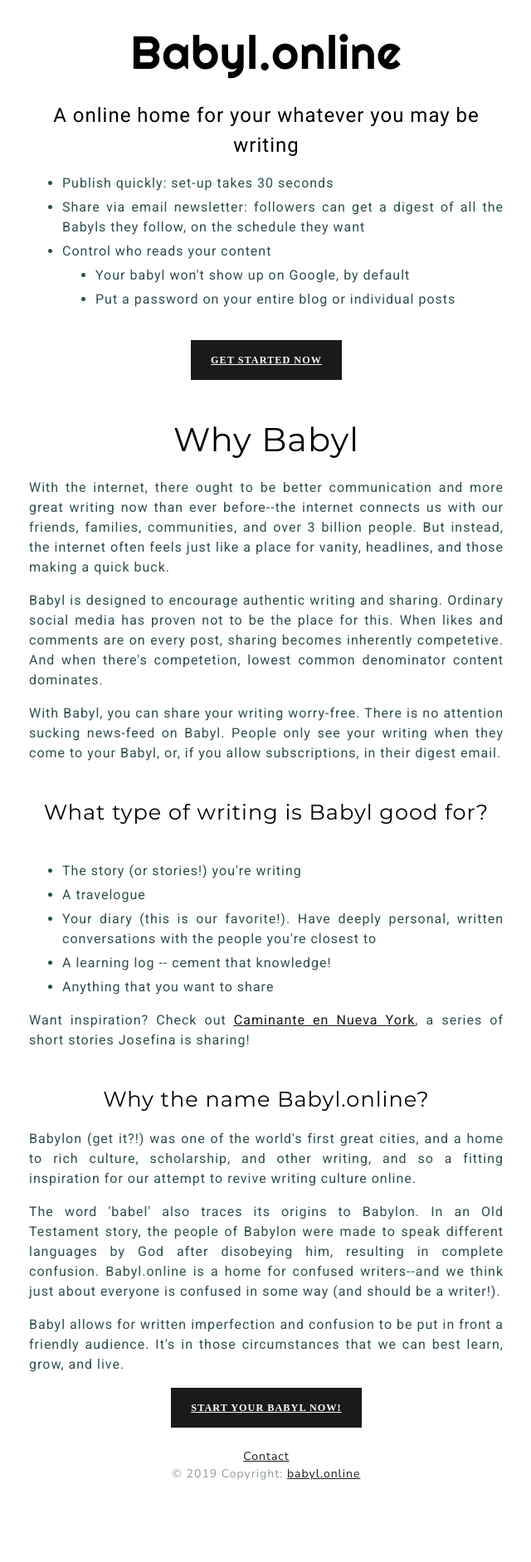
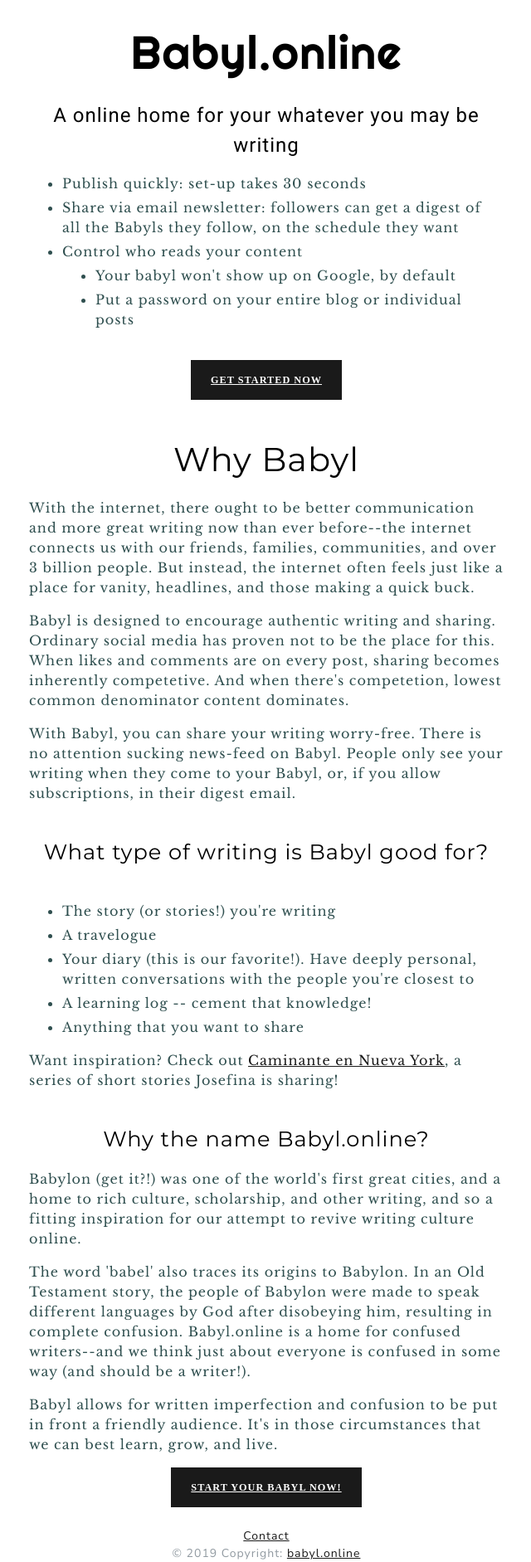
Before and after one commit to lmeier/babyl, a Django app: page / in a window 1280 px wide. Shown: the part 102-1985 px from the top of the page at 83% size, without its empty margins (319-959 px from the left). Before the commit the page ends 1886 px from the top, so only its background shows below. Run offline with Django 3.2, Linux system fonts and the light colour scheme; some libraries are stand-ins or nearby versions; some web fonts are replaced.

Commit message:
change to baskerville

```diff
--- a/static/css/custom.css
+++ b/static/css/custom.css
@@ -98,8 +98,8 @@
 .homebodytext {
   font-size: 1rem;
   color: darkslategrey;
-  font-family: "Roboto", sans-serif;
-  text-align: justify;
+  font-family: 'Libre Baskerville', serif;
+  text-align: left;
 }
 
 .bodytext {
--- a/templates/base.html
+++ b/templates/base.html
@@ -10,6 +10,7 @@
         <link href="https://fonts.googleapis.com/css?family=Montserrat|Roboto&display=swap" rel="stylesheet">
         <link href="https://fonts.googleapis.com/css?family=B612|Montserrat:500|Roboto&display=swap" rel="stylesheet">
         <link href="https://fonts.googleapis.com/css?family=Hepta+Slab&display=swap" rel="stylesheet">
+        <link href="https://fonts.googleapis.com/css?family=Libre+Baskerville&display=swap" rel="stylesheet">
         <link rel="stylesheet" href="https://cdn.jsdelivr.net/simplemde/latest/simplemde.min.css">
         <link rel="stylesheet" href="{% static "css/bootstrap-lux.min.css" %}" />
         <link rel="stylesheet" href="{% static 'css/custom.css' %}">
```
